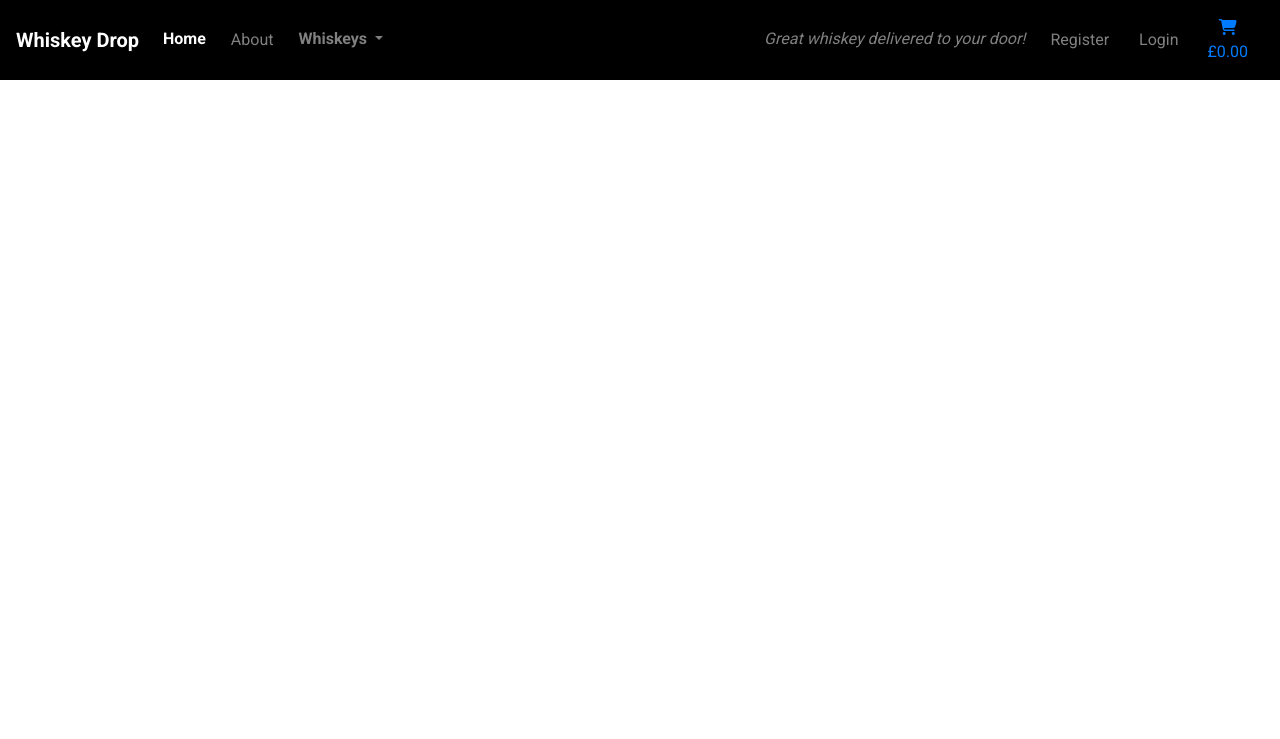
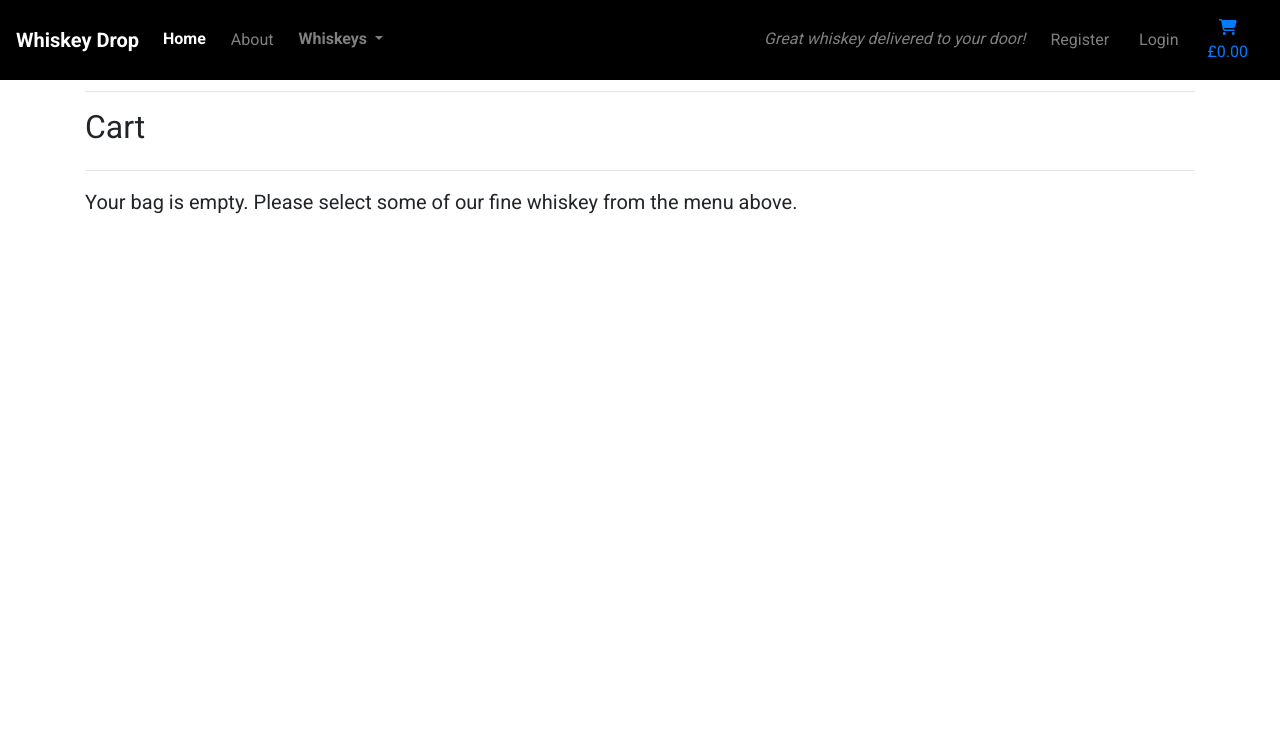
Before and after one commit to cosmicCode42/whiskey-drop-dx, a Django app: page /cart/ in a window 1280 px wide. Shown: the top 739 px of the page. Run offline with Django 5.2, Linux system fonts and the light colour scheme; data comes from the database, SQL or seed files in the repository; some libraries are stand-ins or nearby versions.

Commit message:
adjusted cart.html and product_detail.html

```diff
--- a/cart/templates/cart/cart.html
+++ b/cart/templates/cart/cart.html
@@ -11,4 +11,22 @@
 
 {% block content %}
 <div class="overlay"></div>
+<div class="container mb-2">
+    <div class="row">
+        <div class="col">
+            <hr>
+            <h2 class="logo-font mb-4">Cart</h2>
+            <hr>
+        </div>
+    </div>
+    <div class="row">
+        <div class="col">
+            {% if bag_items %}
+                <div class="table-responsive rounded"></div>
+            {% else %}
+                <p class="lead mb-5">Your bag is empty. Please select some of our fine whiskey from the menu above.</p>
+            {% endif %}
+        </div>
+    </div>
+</div>
 {% endblock %}
--- a/products/templates/products/product_detail.html
+++ b/products/templates/products/product_detail.html
@@ -14,7 +14,7 @@
 <div class="container-fluid">
     <div class="row">
         <!-- <div class="col-12 col-md-6-col-lg-4"></div> -->
-        <div class="cold-12 col-md-6 col-lg-4 offset-lg-3">
+        <div class="cold-12 col-md-6 col-lg-4 offset-lg-3 mt-3">
             <div class="product-details-container mb-5 mt-md-5">
                 <h3 class="mb-0">{{ product.name }}</h3>
                 <p class="lead mb-0 text-left font-weight-bold">£{{ product.price }}</p>
--- a/static/css/base.css
+++ b/static/css/base.css
@@ -3,7 +3,7 @@
 
 body {
     font-family: 'Roboto', sans-serif;
-    height: calc(100vh - 60px);
+    height: calc(100vh - 75px);
 }
 
 /* .container-wrapper {
@@ -77,7 +77,7 @@ body {
 }
 
 .header-container {
-    padding-top: 60px;
+    padding-top: 75px;
 }
 
 /* Block dividers */
@@ -221,10 +221,10 @@ body {
 /* pad the top for most pages for navbar on mobile */
 @media (max-width: 426px) {
     .header-container {
-        padding-top: 90px;
+        padding-top: 82px;
     }
 
     .body {
-        height: calc(100vh - 90px);
+        height: calc(100vh - 82px);
     }
 }
```
